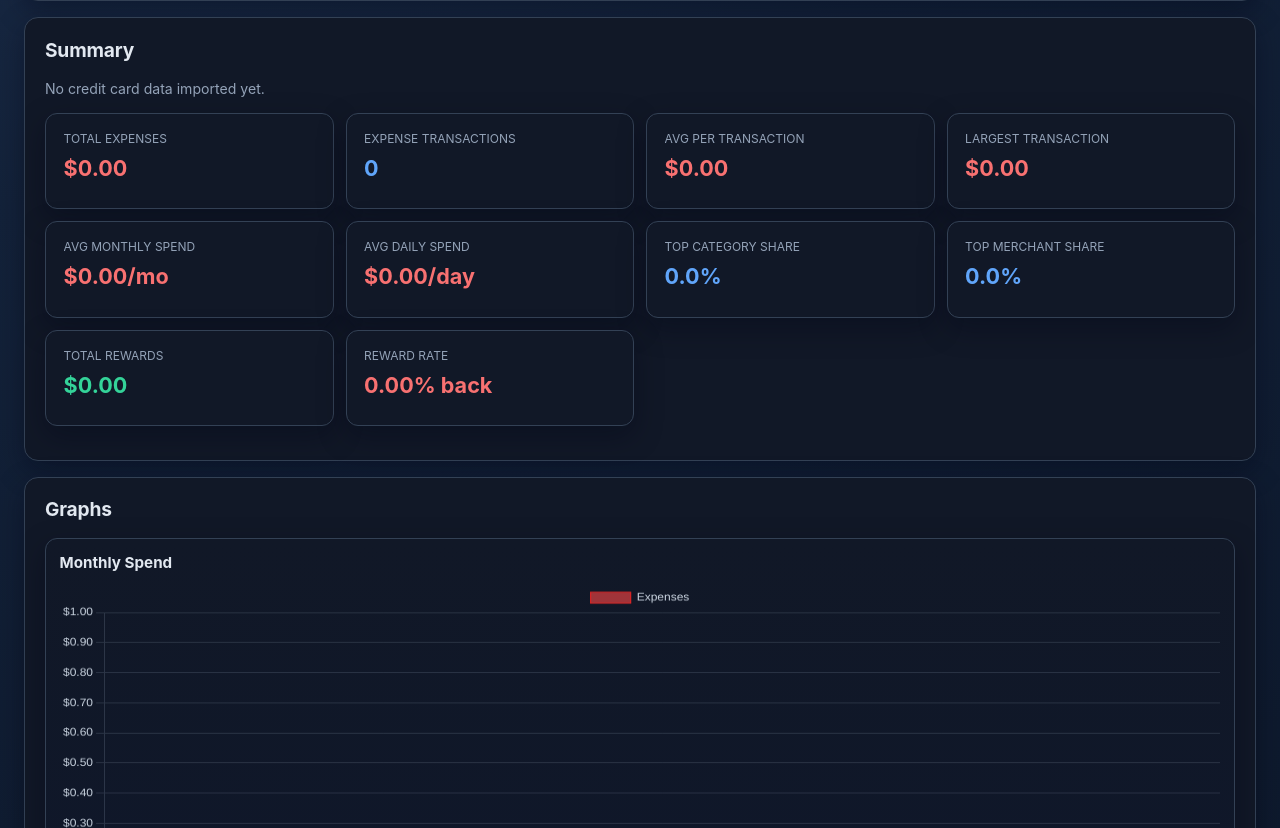
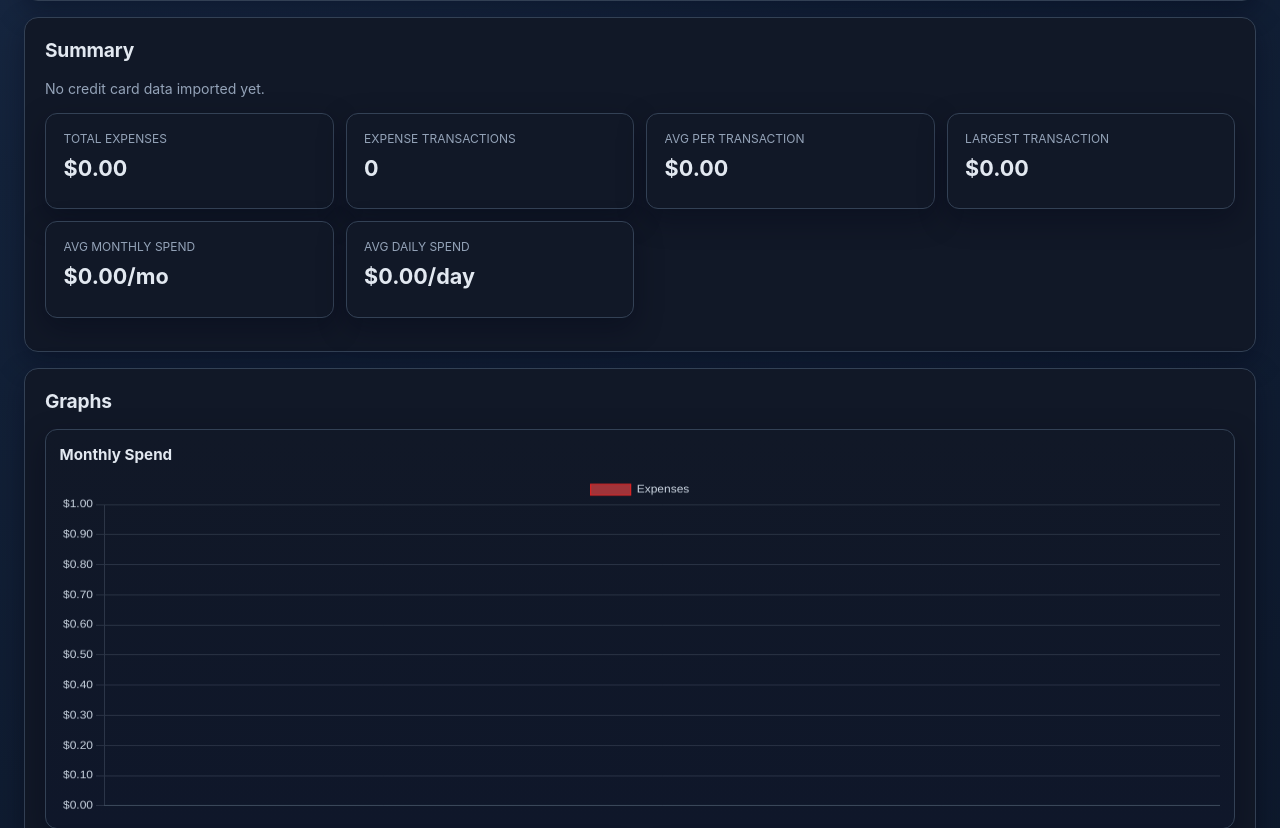
Before and after one commit to GabrielJean/FinGlass, a Django app: page /credit-card in a window 1280 px wide. Shown: the part 527-1355 px from the top of the page. Run offline with Django 5.2, Linux system fonts and the light colour scheme; the visitor is signed in with stand-in values (Sample User, id 1); data that the repository does not hold is empty; parts of the project's set-up code (start-up, migrations or seed data) failed here and were passed over.

Commit message:
feat: remove unused summary elements and tone settings from credit card scripts and template

```diff
--- a/static/credit_card.js
+++ b/static/credit_card.js
@@ -8,10 +8,6 @@ const ccAvgTransactionEl = document.getElementById("ccAvgTransaction");
 const ccLargestTransactionEl = document.getElementById("ccLargestTransaction");
 const ccAvgMonthlySpendEl = document.getElementById("ccAvgMonthlySpend");
 const ccAvgDailySpendEl = document.getElementById("ccAvgDailySpend");
-const ccTopCategoryShareEl = document.getElementById("ccTopCategoryShare");
-const ccTopMerchantShareEl = document.getElementById("ccTopMerchantShare");
-const ccTotalRewardsEl = document.getElementById("ccTotalRewards");
-const ccRewardRateEl = document.getElementById("ccRewardRate");
 
 const filtersForm = document.getElementById("creditFiltersForm");
 const filterStartDateEl = document.getElementById("filterStartDate");
@@ -142,17 +138,6 @@ function fmtMoney(value) {
   return common.fmtMoney(value, currencyFormatter);
 }
 
-function setSummaryTone(element, tone) {
-  if (!element) {
-    return;
-  }
-  element.classList.remove("summary-value-positive", "summary-value-negative", "summary-value-neutral");
-  if (!tone) {
-    return;
-  }
-  element.classList.add(`summary-value-${tone}`);
-}
-
 const escapeHtml = common.escapeHtml;
 
 function moneyTickCallback(value) {
@@ -464,56 +449,26 @@ function renderDashboard(data) {
     duration: 320,
     formatter: (value) => fmtMoney(value),
   });
-  setSummaryTone(ccTotalExpensesEl, "negative");
   animateNumber?.(ccTransactionsEl, Number(summary.transactions || 0), {
     duration: 220,
     formatter: (value) => Math.round(value).toString(),
   });
-  setSummaryTone(ccTransactionsEl, "neutral");
   animateNumber?.(ccAvgTransactionEl, Number(insights.avg_transaction || 0), {
     duration: 260,
     formatter: (value) => fmtMoney(value),
   });
-  setSummaryTone(ccAvgTransactionEl, "negative");
   animateNumber?.(ccLargestTransactionEl, Number(insights.largest_transaction || 0), {
     duration: 260,
     formatter: (value) => fmtMoney(value),
   });
-  setSummaryTone(ccLargestTransactionEl, "negative");
   animateNumber?.(ccAvgMonthlySpendEl, Number(insights.avg_monthly_expenses || 0), {
     duration: 240,
     formatter: (value) => `${fmtMoney(value)}/mo`,
   });
-  setSummaryTone(ccAvgMonthlySpendEl, "negative");
   animateNumber?.(ccAvgDailySpendEl, Number(insights.avg_daily_spend || 0), {
     duration: 220,
     formatter: (value) => `${fmtMoney(value)}/day`,
   });
-  setSummaryTone(ccAvgDailySpendEl, "negative");
-  animateNumber?.(ccTotalRewardsEl, Number(insights.total_rewards || 0), {
-    duration: 220,
-    formatter: (value) => fmtMoney(value),
-  });
-  setSummaryTone(ccTotalRewardsEl, "positive");
-  if (ccTopCategoryShareEl) {
-    const topCategory = insights.top_category || null;
-    ccTopCategoryShareEl.textContent = topCategory
-      ? `${String(topCategory.merchant_category || "Uncategorized")} · ${Number(topCategory.share_pct || 0).toFixed(1)}%`
-      : "0.0%";
-    setSummaryTone(ccTopCategoryShareEl, "neutral");
-  }
-  if (ccTopMerchantShareEl) {
-    const topMerchant = insights.top_merchant || null;
-    ccTopMerchantShareEl.textContent = topMerchant
-      ? `${String(topMerchant.merchant_name || "Unknown")} · ${Number(topMerchant.share_pct || 0).toFixed(1)}%`
-      : "0.0%";
-    setSummaryTone(ccTopMerchantShareEl, "neutral");
-  }
-  if (ccRewardRateEl) {
-    const rewardRate = Number(insights.rewards_rate_pct || 0);
-    ccRewardRateEl.textContent = `${rewardRate.toFixed(2)}% back`;
-    setSummaryTone(ccRewardRateEl, rewardRate >= 1.5 ? "positive" : rewardRate > 0 ? "neutral" : "negative");
-  }
 
   creditCardAsOfEl.textContent = data.latest_transaction_date
     ? `Imported through ${data.latest_transaction_date}.`
--- a/templates/credit_card.html
+++ b/templates/credit_card.html
@@ -231,22 +231,6 @@
             <p class="summary-label">Avg Daily Spend</p>
             <p class="summary-value" id="ccAvgDailySpend">$0.00</p>
           </article>
-          <article class="summary-card">
-            <p class="summary-label">Top Category Share</p>
-            <p class="summary-value" id="ccTopCategoryShare">0.0%</p>
-          </article>
-          <article class="summary-card">
-            <p class="summary-label">Top Merchant Share</p>
-            <p class="summary-value" id="ccTopMerchantShare">0.0%</p>
-          </article>
-          <article class="summary-card">
-            <p class="summary-label">Total Rewards</p>
-            <p class="summary-value" id="ccTotalRewards">$0.00</p>
-          </article>
-          <article class="summary-card">
-            <p class="summary-label">Reward Rate</p>
-            <p class="summary-value" id="ccRewardRate">0.00%</p>
-          </article>
         </div>
       </section>
 
```
Also changed, not shown: static/chequing.js (+8 -9 lines).
